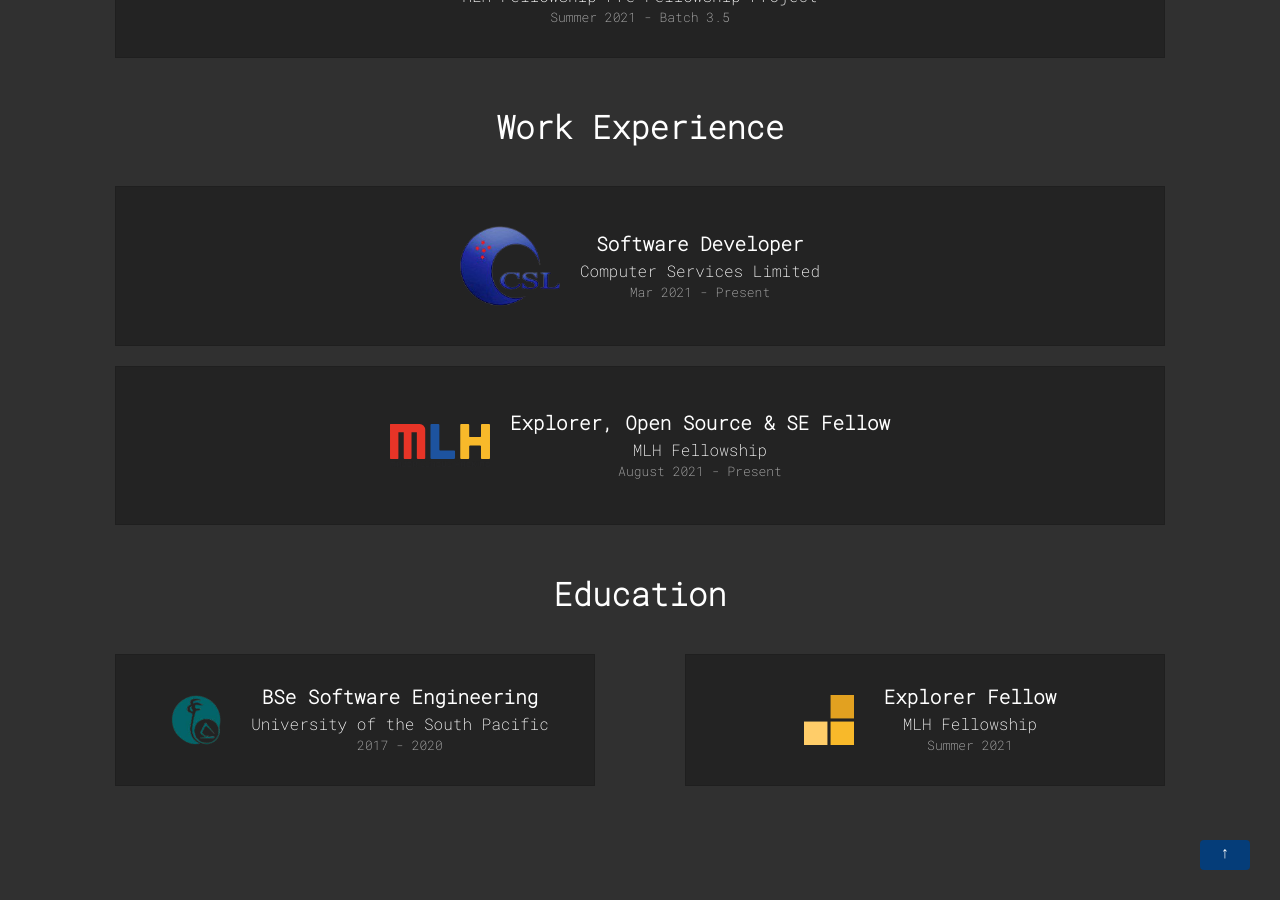
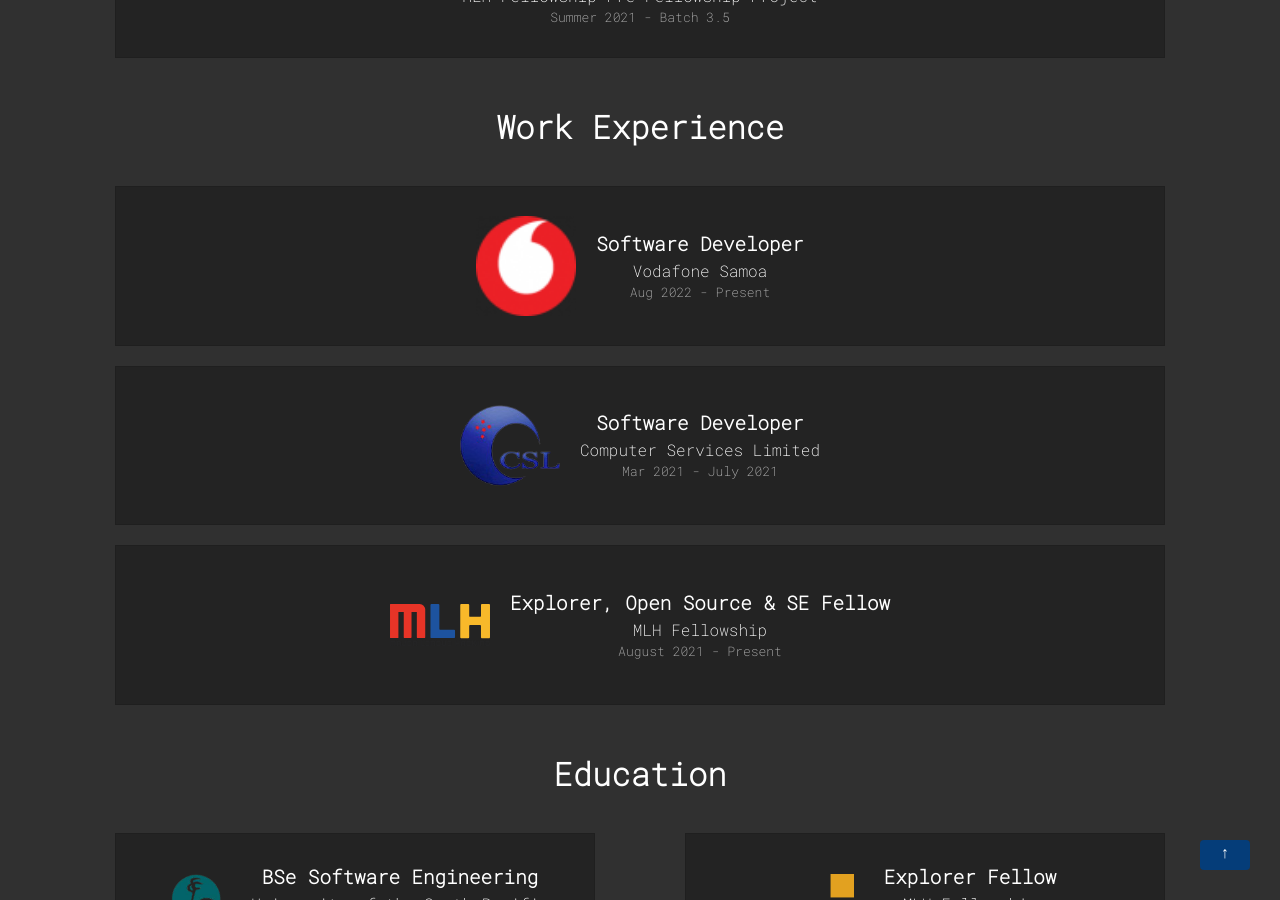
Before and after one commit to Green-Ranger11/Alesana-Eteuati-Jr, a Jekyll site: the page built from index.html, in a window 1280 px wide and 900 px high, scrolled down 1742 px. Built offline with Jekyll 4.4.1, drawn with Linux system fonts in a browser that asks for light colours; nearby versions of some CDN libraries.

Commit message:
Add Vodafone experience

```diff
--- a/_data/experience.yml
+++ b/_data/experience.yml
@@ -1,6 +1,10 @@
+- role: Software Developer
+  company: Vodafone Samoa
+  dates: Aug 2022 - Present
+  logo: voda.png
 - role: Software Developer
   company: Computer Services Limited
-  dates: Mar 2021 - Present
+  dates: Mar 2021 - July 2021
   logo: csl.png
 - role: Explorer, Open Source & SE Fellow
   company: MLH Fellowship
```
Also changed, not shown: assets/img/experience/voda.png (added).
